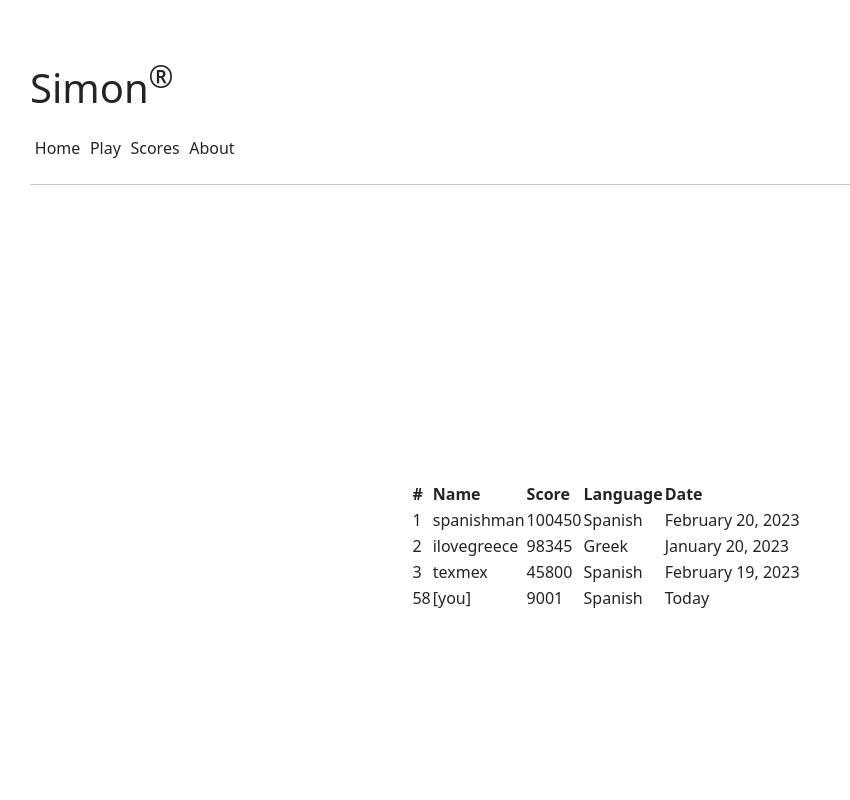
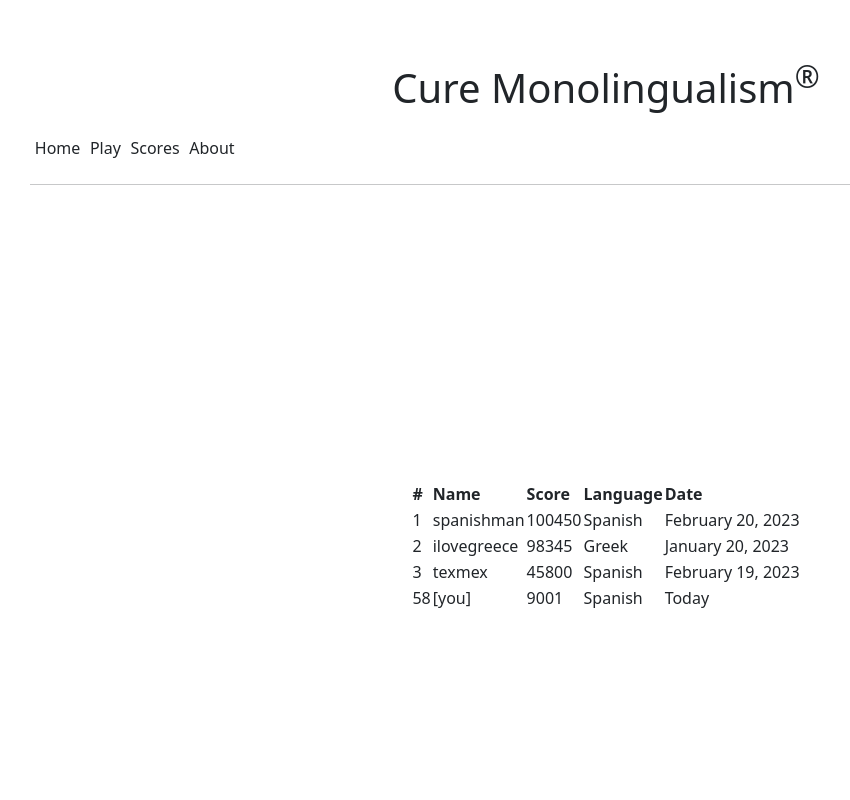
Before and after one commit to bkdredge/startup, a plain HTML site: page scores.html in a window 1280 px wide. Shown: the top 800 px of the page, without its empty margins (34-884 px from the left). Drawn offline with nearby package versions, Linux system fonts and the light colour scheme.

Commit message:
edit header

```diff
--- a/scores.html
+++ b/scores.html
@@ -15,7 +15,7 @@
   </head>
   <body>
     <header>
-      <h1>Simon<sup>&reg;</sup></h1>
+      <h1><center>Cure Monolingualism<sup>&reg;</sup></center></h1>
 
       <!-- Navigation elements -->
       <nav>
```
